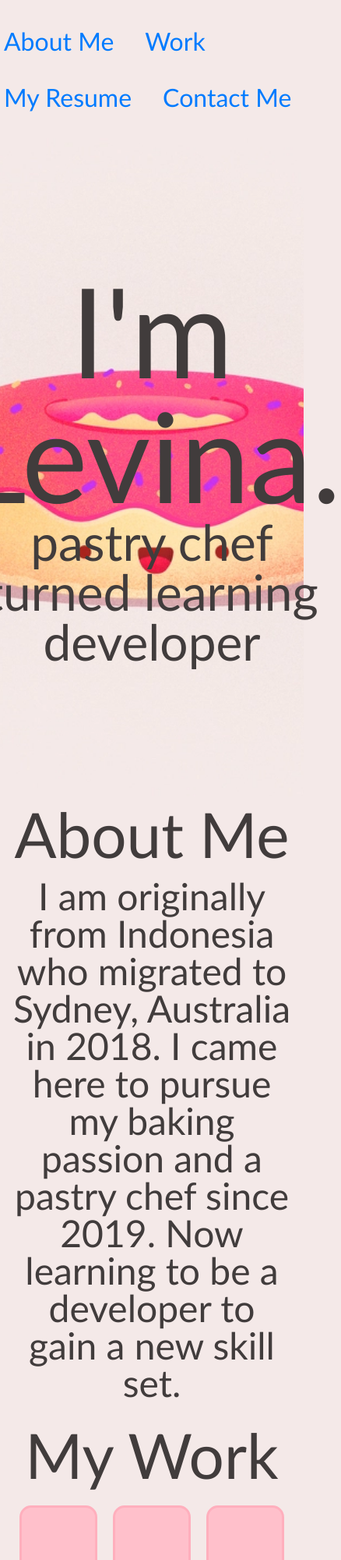
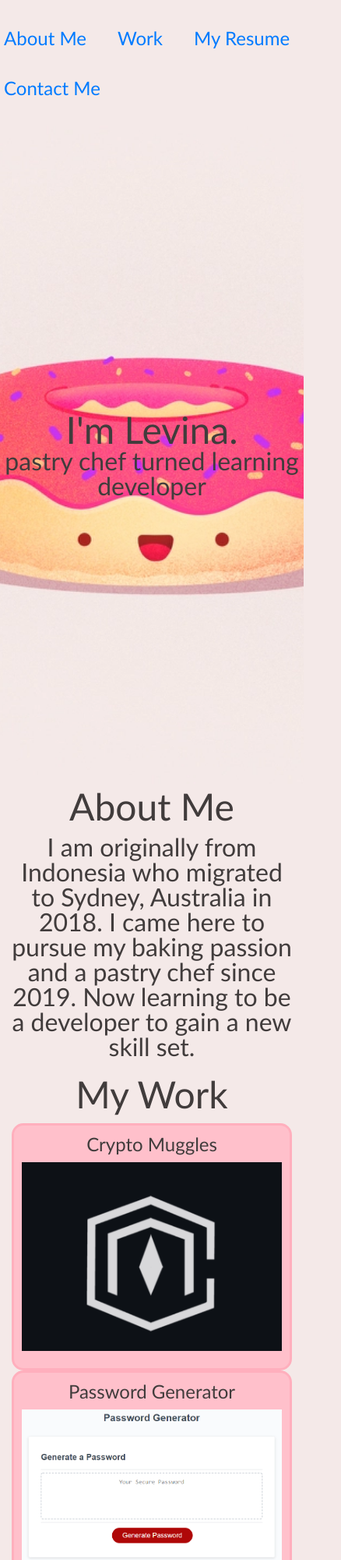
Before and after one commit to levigun/portfolio, a plain HTML site: page index.html in a window 390 px wide. Shown: the top 2000 px of the page at 78% size, 438 px wide, since content can reach past the window. Drawn offline with nearby package versions, Linux system fonts and the light colour scheme.

Commit message:
creating mobile look

```diff
--- a/assets/css/style.css
+++ b/assets/css/style.css
@@ -23,7 +23,7 @@ ul li {
 
 p {
     box-sizing:border-box;
-    font-size: 200%;
+    font-size: 150%;
 }
 
 button {
@@ -172,24 +172,24 @@ img {
     background-color: var(--secondary-color);
 }
 
-/* @media only screen and (max-width: 768px ) {
-    .container {
-        display: grid;
+@media only screen and (max-width: 570px ) {
+    nav {
+        font-size: 150%;
+    }
+    .heading {
+        font-size: 300%;
+    }
+    .sub-heading{
+        font-size: 200%;
+    }
+    p {
+        font-size: 200%;
     }
 
-    body {
-        text-align: center;
+    h2 {
+        font-size: 300%;
     }
-
-
-
-
-
-    #background-img {
-    background-image: url(../images/background-img.webp);
-    background-repeat: no-repeat;
-    background-size: cover;
-    background-position: center;
+    .card-container{
+        height: auto;
     }
-
-}  */
+}
--- a/index.html
+++ b/index.html
@@ -36,47 +36,47 @@
     <main class="container">
 
         <section class=" d-flex justify-center align-center text-center row">
-            <h2 id="about-me" class="col-12 col-md-4 col-xl-3">About Me</h2>
+            <h2 id="about-me" class="col-12 col-md-3 col-xl-3">About Me</h2>
 
-            <p class="col-12 col-md-8 col-xl-9">I am originally from Indonesia who migrated to Sydney, Australia in 2018.
+            <p class="col-12 col-md-9 col-xl-9">I am originally from Indonesia who migrated to Sydney, Australia in 2018.
                 I came here to pursue my baking passion and a pastry chef since 2019.
                 Now learning to be a developer to gain a new skill set.</p>
         </section>
 
 
-        <section class="d-flex justify-center align-center text-center row h-50vh">
+        <section class="row justify-center">
 
-                <h2 id="work" class="col-12 col-md-4 col-xl-3 d-flex justify-center align-center text-center">My Work</h2>
+            <h2 id="work" class="col-12 col-md-3 col-xl-3 text-center d-flex justify-center align-center">My Work</h2>
+            <section class="col-12 col-md-9 col-xl-9 justify-center align-center text-center row ">
 
-                <div class="col-12 col-md-8 col-xl-9 d-flex">
-
-                    <div class="card-container">
+                        <div class="col-12 col-md-3  card-container">
                             <div class="card-title">
                                 <h3>Crypto Muggles</h3>
                                 <a href="https://github.com/levigun/crypto-website.git" target="_blank"><img src="assets/images/cryptomuggles-logo.png"></a>
                             </div>
                         </div>
 
-                    <div class="card-container">
+                        <div class="col-12 col-md-3   card-container">
                             <div class="card-title">
                                 <h1>Password Generator</h1>
                                 <a href="https://github.com/levigun/password-generator.git" target="_blank"><img src="assets/images/pasword-generator-look.png"></a>
                             </div>
                         </div>
 
-                    <div class="card-container">
+                        <div class="col-12 col-md-3  card-container">
                             <div class="card-title">
                                 <h1>Weather App</h1>
                                 <a href="https://github.com/levigun/weather-app.git" target="_blank"><img src="assets/images/weather-app-look.png"></a>
                             </div>
                         </div>
 
-                </div>
 
+
+            </section>
         </section>
 
 
-        <section id="contact-me" class="row h-50vh">
+        <section id="contact-me" class="row mt-4">
 
             <div class="col-12 col-md-4 col-xl-3 d-flex justify-center align-center text-center">
                 <h2 id="contact-me">Contact Me</h2>
@@ -84,11 +84,11 @@
 
             <section class="col-12 col-md-8 col-xl-9 d-flex justify-content-center">
                 <form class="col-12 col-md-8 col-xl-9 form-container">
-                    <input type="text" class="field" placeholder="Your Name" id="name">
-                    <input type="text" class="field" placeholder="Your Email" id="email">
-                    <input type="text" class="field" placeholder="Phone" id="phone">
+                    <input type="text" class="py-4 field" placeholder="Your Name" id="name">
+                    <input type="text" class="py-4 field" placeholder="Your Email" id="email">
+                    <input type="text" class="py-4 field" placeholder="Phone" id="phone">
                     <textarea placeholder="Message" class="field" id="message"></textarea>
-                    <button id="send">Send</button>
+                    <button id="send" class="mt-3">Send</button>
                 </form>
             </section>
         </section>
```
Also changed, not shown: 1 other file. Lines whose indentation alone changed are shown as unchanged.
